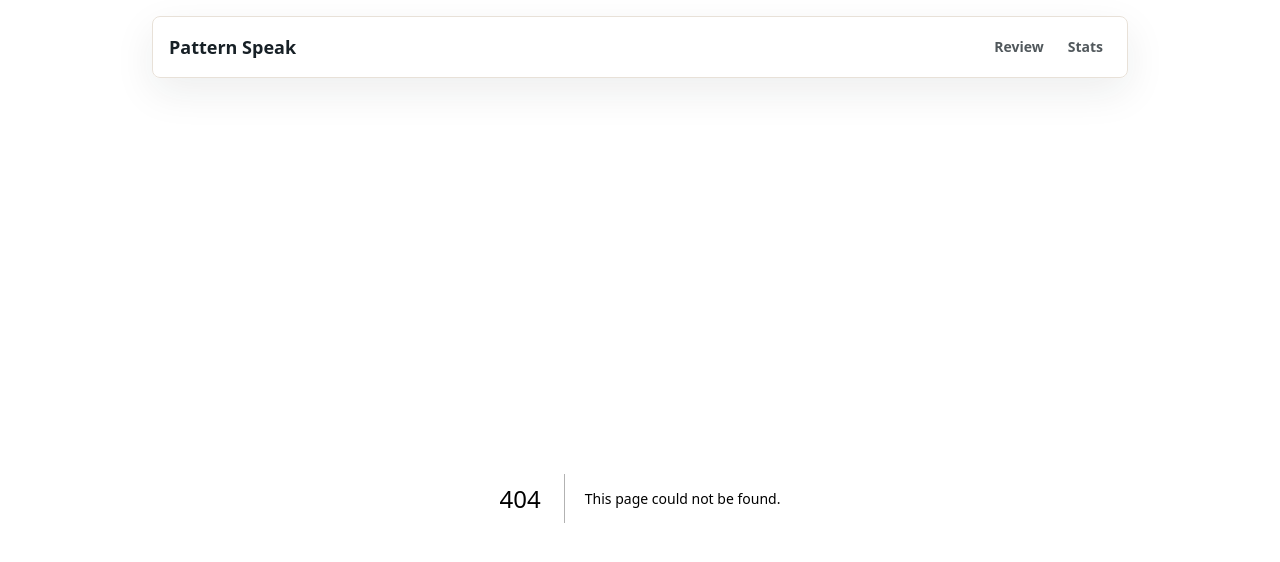
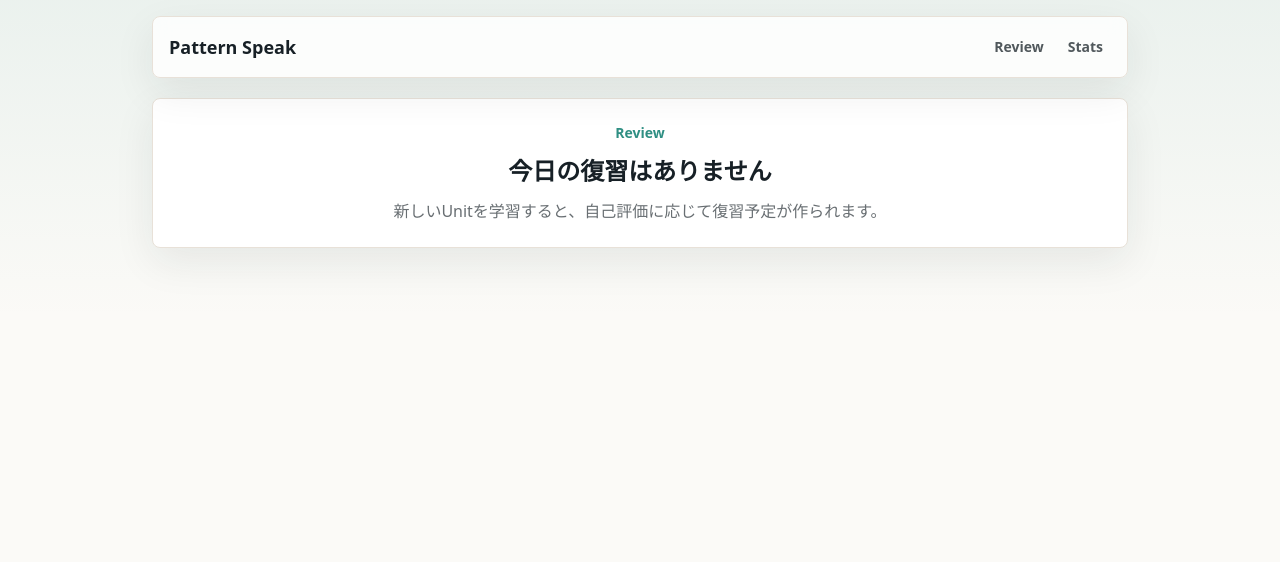
Before and after one commit to gg117e/pattern-speak, a Next.js app: page /review in a window 1280 px wide. Before the commit this address had no page. Shown: the top 562 px of the page. Built offline with nearby package versions, Linux system fonts and the light colour scheme.

Commit message:
Add review page

```diff
--- /dev/null
+++ b/src/app/review/page.tsx
@@ -0,0 +1,5 @@
+import { ReviewDeck } from "@/components/ReviewDeck";
+
+export default function ReviewPage() {
+  return <ReviewDeck />;
+}
```
